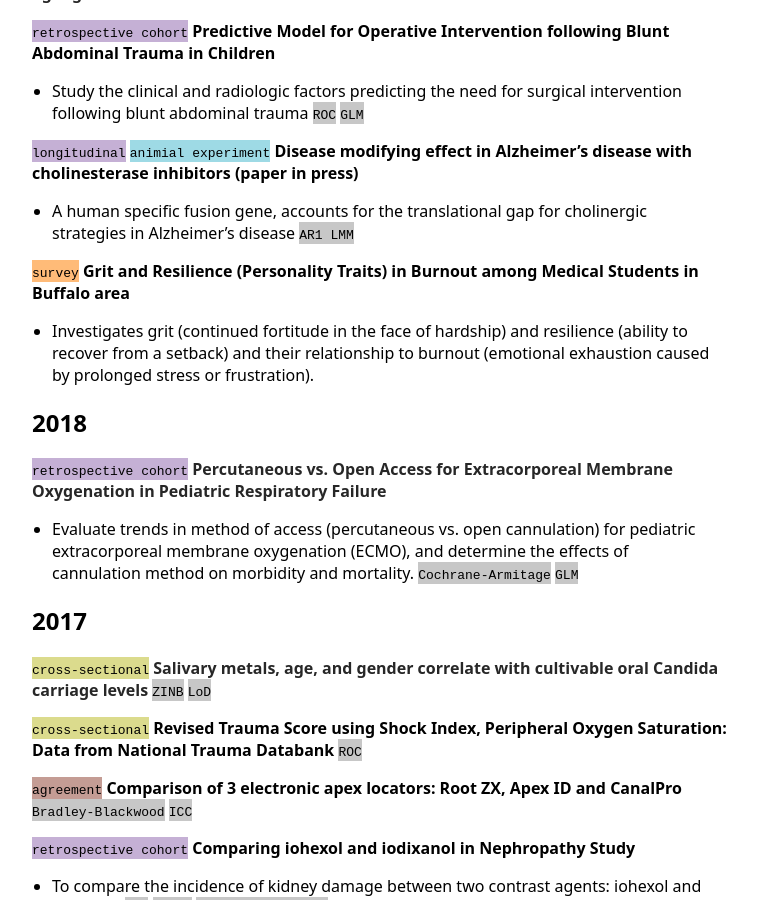
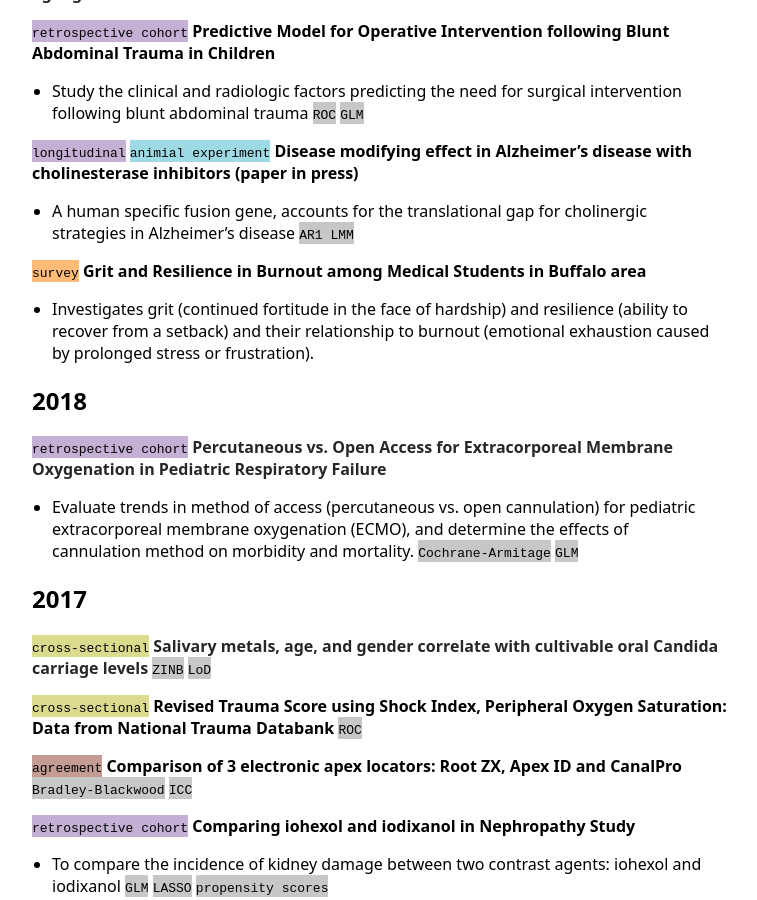
Before and after one commit to ziqiangc/ziqiangc.github.io, a Jekyll site: the page built from projects.md, in a window 1280 px wide and 900 px high, scrolled down 1418 px. Shown: the whole window, without its empty margins (258-1015 px from the left). Built offline with Jekyll 4.4.1, drawn with Linux system fonts in a browser that asks for light colours; our own code applies the rules of GitHub Pages for plain Markdown files.

Commit message:
Update projects.md

```diff
--- a/projects.md
+++ b/projects.md
@@ -44,7 +44,7 @@
 <span style="background-color: #c5b0d5">`longitudinal`</span> <span style="background-color: #9edae5">`animial experiment`</span> **Disease modifying effect in Alzheimer’s disease with cholinesterase inhibitors (paper in press)**
 - A human specific fusion gene, accounts for the translational gap for cholinergic strategies in Alzheimer’s disease <span style="background-color: #c7c7c7">`AR1 LMM`</span>
 
-<span style="background-color: #ffbb78">`survey`</span> **Grit and Resilience (Personality Traits) in Burnout among Medical Students in Buffalo area**
+<span style="background-color: #ffbb78">`survey`</span> **Grit and Resilience in Burnout among Medical Students in Buffalo area**
 - Investigates grit (continued fortitude in the face of hardship) and resilience (ability to recover from a setback) and their relationship to burnout (emotional exhaustion caused by prolonged stress or frustration).
 
 ## 2018
```
